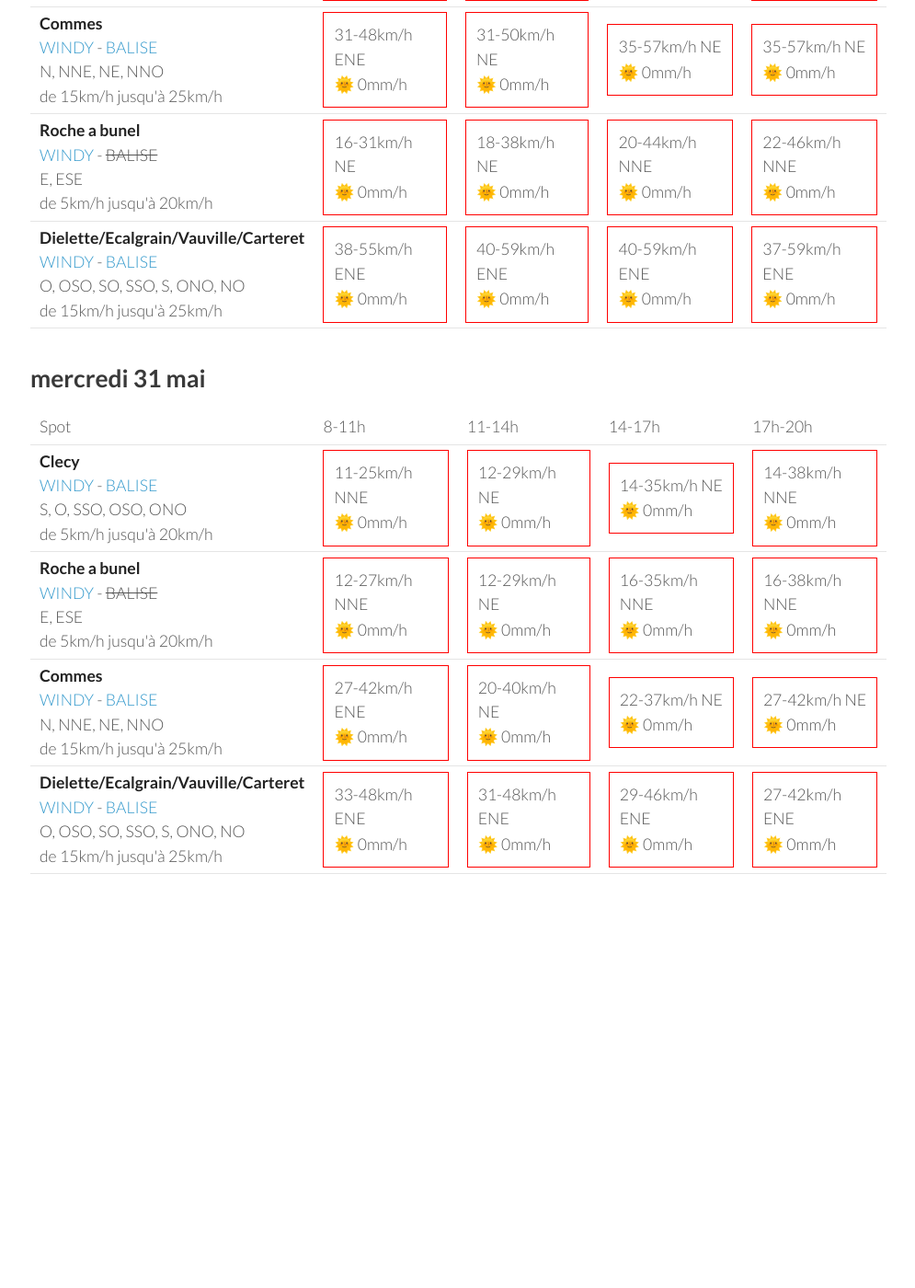
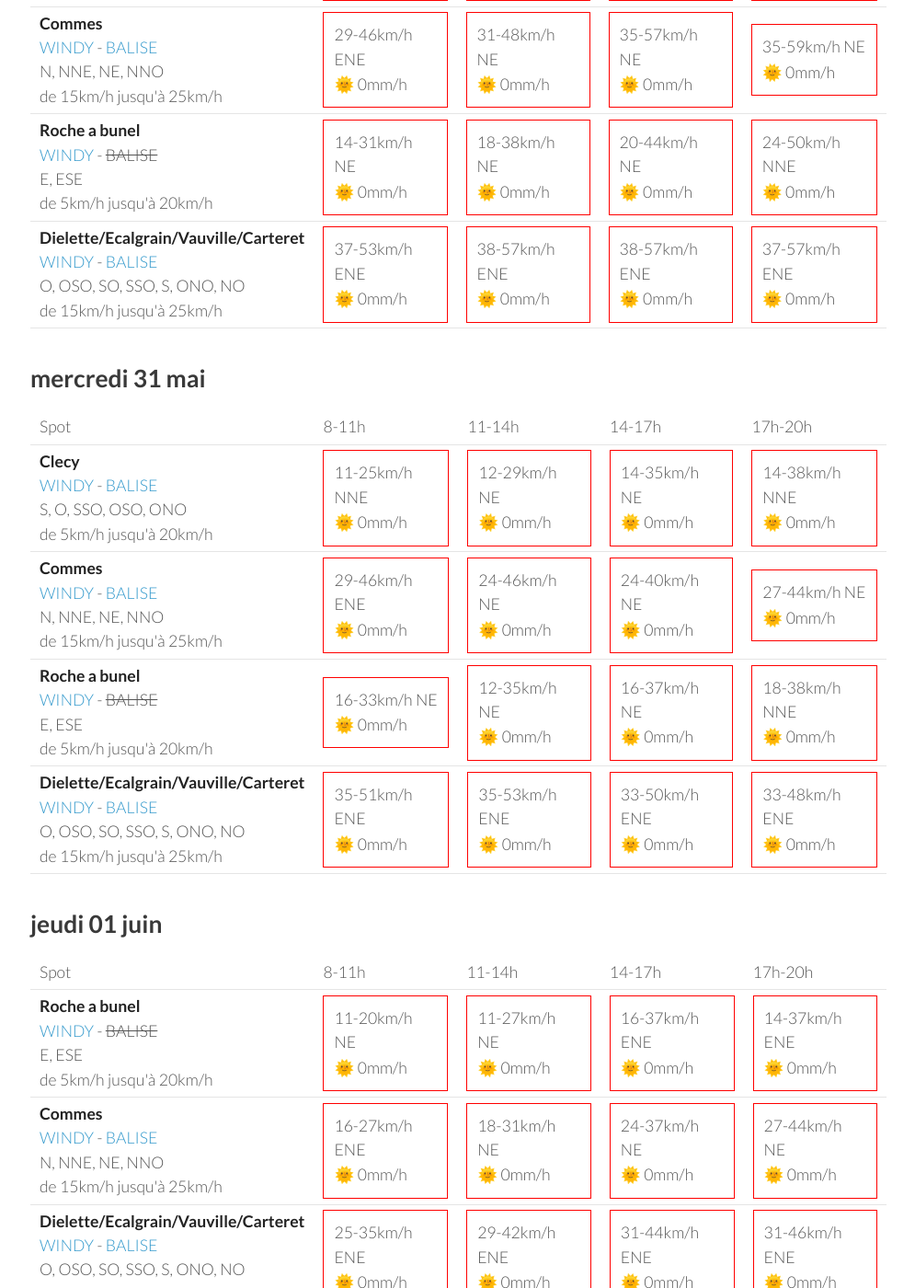
Before and after one commit to parapente-dans-le-nord/parapente-dans-le-nord.github.io, a Jekyll site: the page built from normandie.markdown, in a window 1280 px wide and 1400 px high, scrolled down 2254 px. Shown: the whole window at 92% size, without its empty margins (25-1020 px from the left). Built offline with Jekyll 4.4.1, drawn with Linux system fonts in a browser that asks for light colours; before the commit the page ends 3332 px from its top, so only the background shows below that; some of the changed text lies outside the part shown.

Commit message:
update index.markdown

```diff
--- a/normandie.markdown
+++ b/normandie.markdown
@@ -26,8 +26,8 @@ page mise à jour le samedi 27 mai 06:46
 
             <td><div class="not-flyable"><p>5-11km/h N</p><p>🌞 0mm/h</p></div></td>
             <td><div class="not-flyable"><p>11-22km/h NNE</p><p>🌞 0mm/h</p></div></td>
-            <td><div class="not-flyable"><p>12-29km/h NNE</p><p>🌞 0mm/h</p></div></td>
-            <td><div class="not-flyable"><p>12-27km/h NNE</p><p>🌞 0mm/h</p></div></td>
+            <td><div class="not-flyable"><p>14-29km/h NNE</p><p>🌞 0mm/h</p></div></td>
+            <td><div class="not-flyable"><p>14-27km/h NNE</p><p>🌞 0mm/h</p></div></td>
 
 
     </tr>
@@ -146,17 +146,17 @@ page mise à jour le samedi 27 mai 06:46
 <tr>
         <td><strong>Commes</strong><br><a href="https://windy.com/49.346/-0.726?48.936,-0.726,8">WINDY</a> - <span class=""><a href="http://www.balisemeteo.com/balise.php?idBalise=158">BALISE</a> </span><br> <span class="vent-favorable">N, NNE, NE, NNO</span><br><span class="force-vent">de 15km/h jusqu'à 25km/h</span> </td>
 
-            <td><div class="not-flyable"><p>33-53km/h ENE</p><p>🌞 0mm/h</p></div></td>
-            <td><div class="not-flyable"><p>33-53km/h NE</p><p>🌞 0mm/h</p></div></td>
+            <td><div class="not-flyable"><p>35-55km/h ENE</p><p>🌞 0mm/h</p></div></td>
+            <td><div class="not-flyable"><p>31-53km/h NE</p><p>🌞 0mm/h</p></div></td>
             <td><div class="not-flyable"><p>37-59km/h NE</p><p>🌞 0mm/h</p></div></td>
-            <td><div class="not-flyable"><p>37-59km/h NE</p><p>🌞 0mm/h</p></div></td>
+            <td><div class="not-flyable"><p>35-61km/h NE</p><p>🌞 0mm/h</p></div></td>
 
 
     </tr>
 <tr>
         <td><strong>Roche a bunel</strong><br><a href="https://windy.com/48.993/-0.499?48.580,-0.499,8">WINDY</a> - <span class="no-balise"> BALISE </span><br> <span class="vent-favorable">E, ESE</span><br><span class="force-vent">de 5km/h jusqu'à 20km/h</span> </td>
 
-            <td><div class="not-flyable"><p>20-40km/h NE</p><p>🌞 0mm/h</p></div></td>
+            <td><div class="not-flyable"><p>20-38km/h NE</p><p>🌞 0mm/h</p></div></td>
             <td><div class="not-flyable"><p>18-42km/h NE</p><p>🌞 0mm/h</p></div></td>
             <td><div class="not-flyable"><p>22-46km/h NE</p><p>🌞 0mm/h</p></div></td>
             <td><div class="not-flyable"><p>22-48km/h NNE</p><p>🌞 0mm/h</p></div></td>
@@ -166,10 +166,10 @@ page mise à jour le samedi 27 mai 06:46
 <tr>
         <td><strong>Dielette/Ecalgrain/Vauville/Carteret</strong><br><a href="https://windy.com/49.650/-1.856?49.243,-1.856,8">WINDY</a> - <span class=""><a href="http://www.balisemeteo.com/balise.php?idBalise=81">BALISE</a> </span><br> <span class="vent-favorable">O, OSO, SO, SSO, S, ONO, NO</span><br><span class="force-vent">de 15km/h jusqu'à 25km/h</span> </td>
 
-            <td><div class="not-flyable"><p>38-57km/h ENE</p><p>🌞 0mm/h</p></div></td>
-            <td><div class="not-flyable"><p>40-59km/h ENE</p><p>🌞 0mm/h</p></div></td>
-            <td><div class="not-flyable"><p>40-61km/h ENE</p><p>🌞 0mm/h</p></div></td>
-            <td><div class="not-flyable"><p>40-61km/h ENE</p><p>🌞 0mm/h</p></div></td>
+            <td><div class="not-flyable"><p>38-55km/h ENE</p><p>🌞 0mm/h</p></div></td>
+            <td><div class="not-flyable"><p>38-59km/h ENE</p><p>🌞 0mm/h</p></div></td>
+            <td><div class="not-flyable"><p>42-61km/h ENE</p><p>🌞 0mm/h</p></div></td>
+            <td><div class="not-flyable"><p>38-61km/h ENE</p><p>🌞 0mm/h</p></div></td>
 
 
     </tr>
@@ -202,30 +202,30 @@ page mise à jour le samedi 27 mai 06:46
 <tr>
         <td><strong>Commes</strong><br><a href="https://windy.com/49.346/-0.726?48.936,-0.726,8">WINDY</a> - <span class=""><a href="http://www.balisemeteo.com/balise.php?idBalise=158">BALISE</a> </span><br> <span class="vent-favorable">N, NNE, NE, NNO</span><br><span class="force-vent">de 15km/h jusqu'à 25km/h</span> </td>
 
-            <td><div class="not-flyable"><p>31-48km/h ENE</p><p>🌞 0mm/h</p></div></td>
-            <td><div class="not-flyable"><p>31-50km/h NE</p><p>🌞 0mm/h</p></div></td>
+            <td><div class="not-flyable"><p>29-46km/h ENE</p><p>🌞 0mm/h</p></div></td>
+            <td><div class="not-flyable"><p>31-48km/h NE</p><p>🌞 0mm/h</p></div></td>
             <td><div class="not-flyable"><p>35-57km/h NE</p><p>🌞 0mm/h</p></div></td>
-            <td><div class="not-flyable"><p>35-57km/h NE</p><p>🌞 0mm/h</p></div></td>
+            <td><div class="not-flyable"><p>35-59km/h NE</p><p>🌞 0mm/h</p></div></td>
 
 
     </tr>
 <tr>
         <td><strong>Roche a bunel</strong><br><a href="https://windy.com/48.993/-0.499?48.580,-0.499,8">WINDY</a> - <span class="no-balise"> BALISE </span><br> <span class="vent-favorable">E, ESE</span><br><span class="force-vent">de 5km/h jusqu'à 20km/h</span> </td>
 
-            <td><div class="not-flyable"><p>16-31km/h NE</p><p>🌞 0mm/h</p></div></td>
+            <td><div class="not-flyable"><p>14-31km/h NE</p><p>🌞 0mm/h</p></div></td>
             <td><div class="not-flyable"><p>18-38km/h NE</p><p>🌞 0mm/h</p></div></td>
-            <td><div class="not-flyable"><p>20-44km/h NNE</p><p>🌞 0mm/h</p></div></td>
-            <td><div class="not-flyable"><p>22-46km/h NNE</p><p>🌞 0mm/h</p></div></td>
+            <td><div class="not-flyable"><p>20-44km/h NE</p><p>🌞 0mm/h</p></div></td>
+            <td><div class="not-flyable"><p>24-50km/h NNE</p><p>🌞 0mm/h</p></div></td>
 
 
     </tr>
 <tr>
         <td><strong>Dielette/Ecalgrain/Vauville/Carteret</strong><br><a href="https://windy.com/49.650/-1.856?49.243,-1.856,8">WINDY</a> - <span class=""><a href="http://www.balisemeteo.com/balise.php?idBalise=81">BALISE</a> </span><br> <span class="vent-favorable">O, OSO, SO, SSO, S, ONO, NO</span><br><span class="force-vent">de 15km/h jusqu'à 25km/h</span> </td>
 
-            <td><div class="not-flyable"><p>38-55km/h ENE</p><p>🌞 0mm/h</p></div></td>
-            <td><div class="not-flyable"><p>40-59km/h ENE</p><p>🌞 0mm/h</p></div></td>
-            <td><div class="not-flyable"><p>40-59km/h ENE</p><p>🌞 0mm/h</p></div></td>
-            <td><div class="not-flyable"><p>37-59km/h ENE</p><p>🌞 0mm/h</p></div></td>
+            <td><div class="not-flyable"><p>37-53km/h ENE</p><p>🌞 0mm/h</p></div></td>
+            <td><div class="not-flyable"><p>38-57km/h ENE</p><p>🌞 0mm/h</p></div></td>
+            <td><div class="not-flyable"><p>38-57km/h ENE</p><p>🌞 0mm/h</p></div></td>
+            <td><div class="not-flyable"><p>37-57km/h ENE</p><p>🌞 0mm/h</p></div></td>
 
 
     </tr>
@@ -256,32 +256,32 @@ page mise à jour le samedi 27 mai 06:46
 
     </tr>
 <tr>
-        <td><strong>Roche a bunel</strong><br><a href="https://windy.com/48.993/-0.499?48.580,-0.499,8">WINDY</a> - <span class="no-balise"> BALISE </span><br> <span class="vent-favorable">E, ESE</span><br><span class="force-vent">de 5km/h jusqu'à 20km/h</span> </td>
+        <td><strong>Commes</strong><br><a href="https://windy.com/49.346/-0.726?48.936,-0.726,8">WINDY</a> - <span class=""><a href="http://www.balisemeteo.com/balise.php?idBalise=158">BALISE</a> </span><br> <span class="vent-favorable">N, NNE, NE, NNO</span><br><span class="force-vent">de 15km/h jusqu'à 25km/h</span> </td>
 
-            <td><div class="not-flyable"><p>12-27km/h NNE</p><p>🌞 0mm/h</p></div></td>
-            <td><div class="not-flyable"><p>12-29km/h NE</p><p>🌞 0mm/h</p></div></td>
-            <td><div class="not-flyable"><p>16-35km/h NNE</p><p>🌞 0mm/h</p></div></td>
-            <td><div class="not-flyable"><p>16-38km/h NNE</p><p>🌞 0mm/h</p></div></td>
+            <td><div class="not-flyable"><p>29-46km/h ENE</p><p>🌞 0mm/h</p></div></td>
+            <td><div class="not-flyable"><p>24-46km/h NE</p><p>🌞 0mm/h</p></div></td>
+            <td><div class="not-flyable"><p>24-40km/h NE</p><p>🌞 0mm/h</p></div></td>
+            <td><div class="not-flyable"><p>27-44km/h NE</p><p>🌞 0mm/h</p></div></td>
 
 
     </tr>
 <tr>
-        <td><strong>Commes</strong><br><a href="https://windy.com/49.346/-0.726?48.936,-0.726,8">WINDY</a> - <span class=""><a href="http://www.balisemeteo.com/balise.php?idBalise=158">BALISE</a> </span><br> <span class="vent-favorable">N, NNE, NE, NNO</span><br><span class="force-vent">de 15km/h jusqu'à 25km/h</span> </td>
+        <td><strong>Roche a bunel</strong><br><a href="https://windy.com/48.993/-0.499?48.580,-0.499,8">WINDY</a> - <span class="no-balise"> BALISE </span><br> <span class="vent-favorable">E, ESE</span><br><span class="force-vent">de 5km/h jusqu'à 20km/h</span> </td>
 
-            <td><div class="not-flyable"><p>27-42km/h ENE</p><p>🌞 0mm/h</p></div></td>
-            <td><div class="not-flyable"><p>20-40km/h NE</p><p>🌞 0mm/h</p></div></td>
-            <td><div class="not-flyable"><p>22-37km/h NE</p><p>🌞 0mm/h</p></div></td>
-            <td><div class="not-flyable"><p>27-42km/h NE</p><p>🌞 0mm/h</p></div></td>
+            <td><div class="not-flyable"><p>16-33km/h NE</p><p>🌞 0mm/h</p></div></td>
+            <td><div class="not-flyable"><p>12-35km/h NE</p><p>🌞 0mm/h</p></div></td>
+            <td><div class="not-flyable"><p>16-37km/h NE</p><p>🌞 0mm/h</p></div></td>
+            <td><div class="not-flyable"><p>18-38km/h NNE</p><p>🌞 0mm/h</p></div></td>
 
 
     </tr>
 <tr>
         <td><strong>Dielette/Ecalgrain/Vauville/Carteret</strong><br><a href="https://windy.com/49.650/-1.856?49.243,-1.856,8">WINDY</a> - <span class=""><a href="http://www.balisemeteo.com/balise.php?idBalise=81">BALISE</a> </span><br> <span class="vent-favorable">O, OSO, SO, SSO, S, ONO, NO</span><br><span class="force-vent">de 15km/h jusqu'à 25km/h</span> </td>
 
+            <td><div class="not-flyable"><p>35-51km/h ENE</p><p>🌞 0mm/h</p></div></td>
+            <td><div class="not-flyable"><p>35-53km/h ENE</p><p>🌞 0mm/h</p></div></td>
+            <td><div class="not-flyable"><p>33-50km/h ENE</p><p>🌞 0mm/h</p></div></td>
             <td><div class="not-flyable"><p>33-48km/h ENE</p><p>🌞 0mm/h</p></div></td>
-            <td><div class="not-flyable"><p>31-48km/h ENE</p><p>🌞 0mm/h</p></div></td>
-            <td><div class="not-flyable"><p>29-46km/h ENE</p><p>🌞 0mm/h</p></div></td>
-            <td><div class="not-flyable"><p>27-42km/h ENE</p><p>🌞 0mm/h</p></div></td>
 
 
     </tr>
@@ -289,3 +289,49 @@ page mise à jour le samedi 27 mai 06:46
 </tbody>
 </table>
 {:/}
+## jeudi 01 juin
+
+{::nomarkdown}
+<table>
+  <tbody>
+    <tr>
+      <td>Spot</td>
+      <td>8-11h</td>
+      <td>11-14h</td>
+      <td>14-17h</td>
+      <td>17h-20h</td>
+    </tr>
+<tr>
+        <td><strong>Roche a bunel</strong><br><a href="https://windy.com/48.993/-0.499?48.580,-0.499,8">WINDY</a> - <span class="no-balise"> BALISE </span><br> <span class="vent-favorable">E, ESE</span><br><span class="force-vent">de 5km/h jusqu'à 20km/h</span> </td>
+
+            <td><div class="not-flyable"><p>11-20km/h NE</p><p>🌞 0mm/h</p></div></td>
+            <td><div class="not-flyable"><p>11-27km/h NE</p><p>🌞 0mm/h</p></div></td>
+            <td><div class="not-flyable"><p>16-37km/h ENE</p><p>🌞 0mm/h</p></div></td>
+            <td><div class="not-flyable"><p>14-37km/h ENE</p><p>🌞 0mm/h</p></div></td>
+
+
+    </tr>
+<tr>
+        <td><strong>Commes</strong><br><a href="https://windy.com/49.346/-0.726?48.936,-0.726,8">WINDY</a> - <span class=""><a href="http://www.balisemeteo.com/balise.php?idBalise=158">BALISE</a> </span><br> <span class="vent-favorable">N, NNE, NE, NNO</span><br><span class="force-vent">de 15km/h jusqu'à 25km/h</span> </td>
+
+            <td><div class="not-flyable"><p>16-27km/h ENE</p><p>🌞 0mm/h</p></div></td>
+            <td><div class="not-flyable"><p>18-31km/h NE</p><p>🌞 0mm/h</p></div></td>
+            <td><div class="not-flyable"><p>24-37km/h NE</p><p>🌞 0mm/h</p></div></td>
+            <td><div class="not-flyable"><p>27-44km/h NE</p><p>🌞 0mm/h</p></div></td>
+
+
+    </tr>
+<tr>
+        <td><strong>Dielette/Ecalgrain/Vauville/Carteret</strong><br><a href="https://windy.com/49.650/-1.856?49.243,-1.856,8">WINDY</a> - <span class=""><a href="http://www.balisemeteo.com/balise.php?idBalise=81">BALISE</a> </span><br> <span class="vent-favorable">O, OSO, SO, SSO, S, ONO, NO</span><br><span class="force-vent">de 15km/h jusqu'à 25km/h</span> </td>
+
+            <td><div class="not-flyable"><p>25-35km/h ENE</p><p>🌞 0mm/h</p></div></td>
+            <td><div class="not-flyable"><p>29-42km/h ENE</p><p>🌞 0mm/h</p></div></td>
+            <td><div class="not-flyable"><p>31-44km/h ENE</p><p>🌞 0mm/h</p></div></td>
+            <td><div class="not-flyable"><p>31-46km/h ENE</p><p>🌞 0mm/h</p></div></td>
+
+
+    </tr>
+
+</tbody>
+</table>
+{:/}
```
Also changed, not shown: other parts of normandie.markdown (+1 -1 lines).
